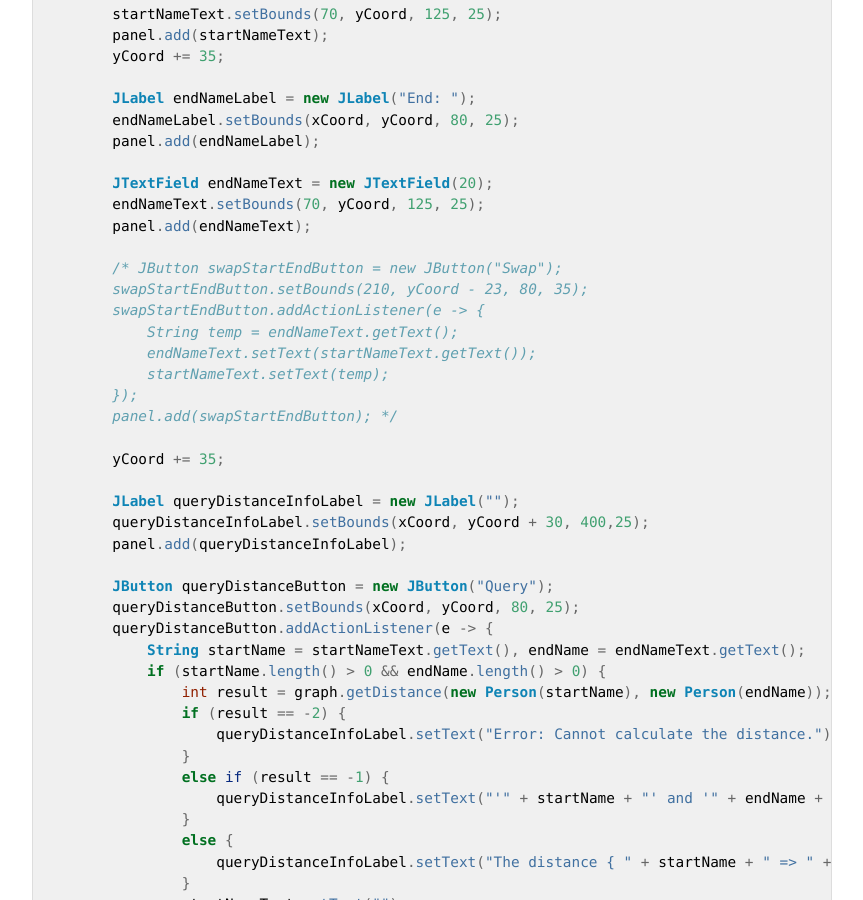
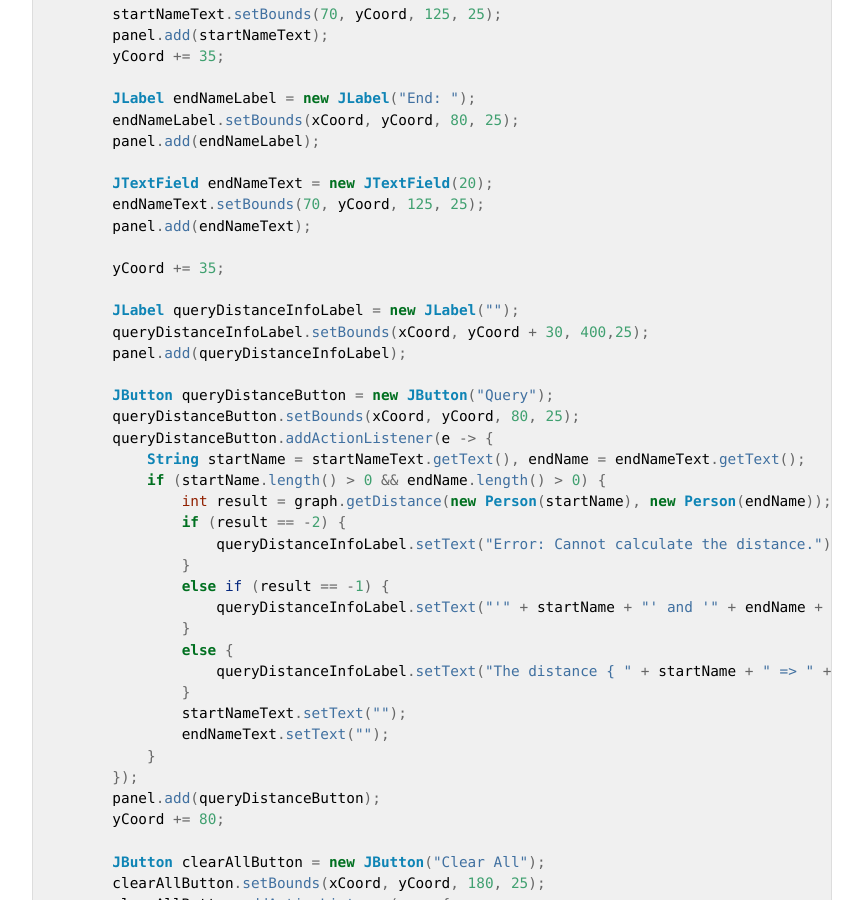
Before and after one commit to ArmeriaWang/ArmeriaWang.github.io, a Jekyll site: the page built from _posts/2020-03-15-java-swing-first-step-2.md, in a window 1280 px wide and 900 px high, scrolled down 11197 px. Shown: the whole window, without its empty margins (208-1071 px from the left). Built offline with Jekyll 4.4.1, drawn with Linux system fonts in a browser that asks for light colours.

Commit message:
Update 2020-03-15-java-swing-first-step-2.md

```diff
--- a/_posts/2020-03-15-java-swing-first-step-2.md
+++ b/_posts/2020-03-15-java-swing-first-step-2.md
@@ -499,15 +499,6 @@ public class FriendshipGraphGUI extends JFrame {
         endNameText.setBounds(70, yCoord, 125, 25);
         panel.add(endNameText);
 
-        /* JButton swapStartEndButton = new JButton("Swap");
-        swapStartEndButton.setBounds(210, yCoord - 23, 80, 35);
-        swapStartEndButton.addActionListener(e -> {
-            String temp = endNameText.getText();
-            endNameText.setText(startNameText.getText());
-            startNameText.setText(temp);
-        });
-        panel.add(swapStartEndButton); */
-
         yCoord += 35;
 
         JLabel queryDistanceInfoLabel = new JLabel("");
```
